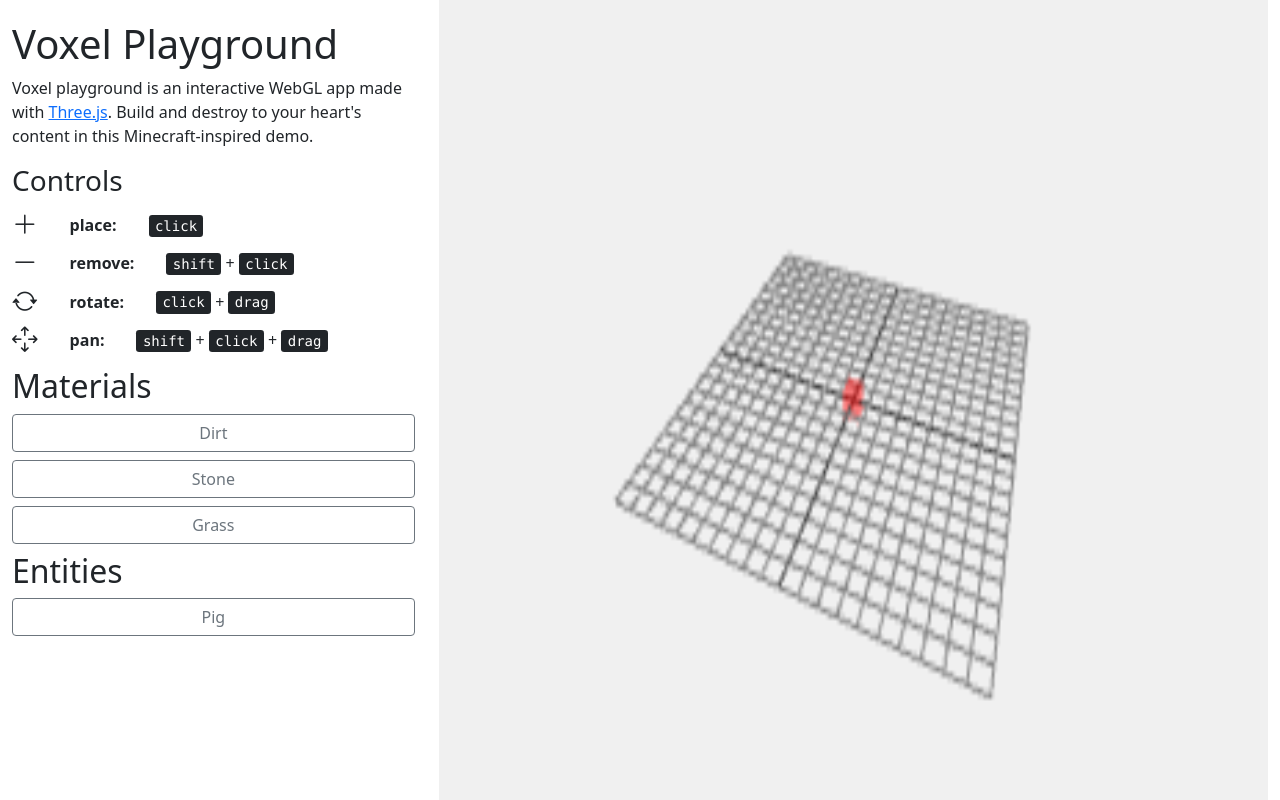
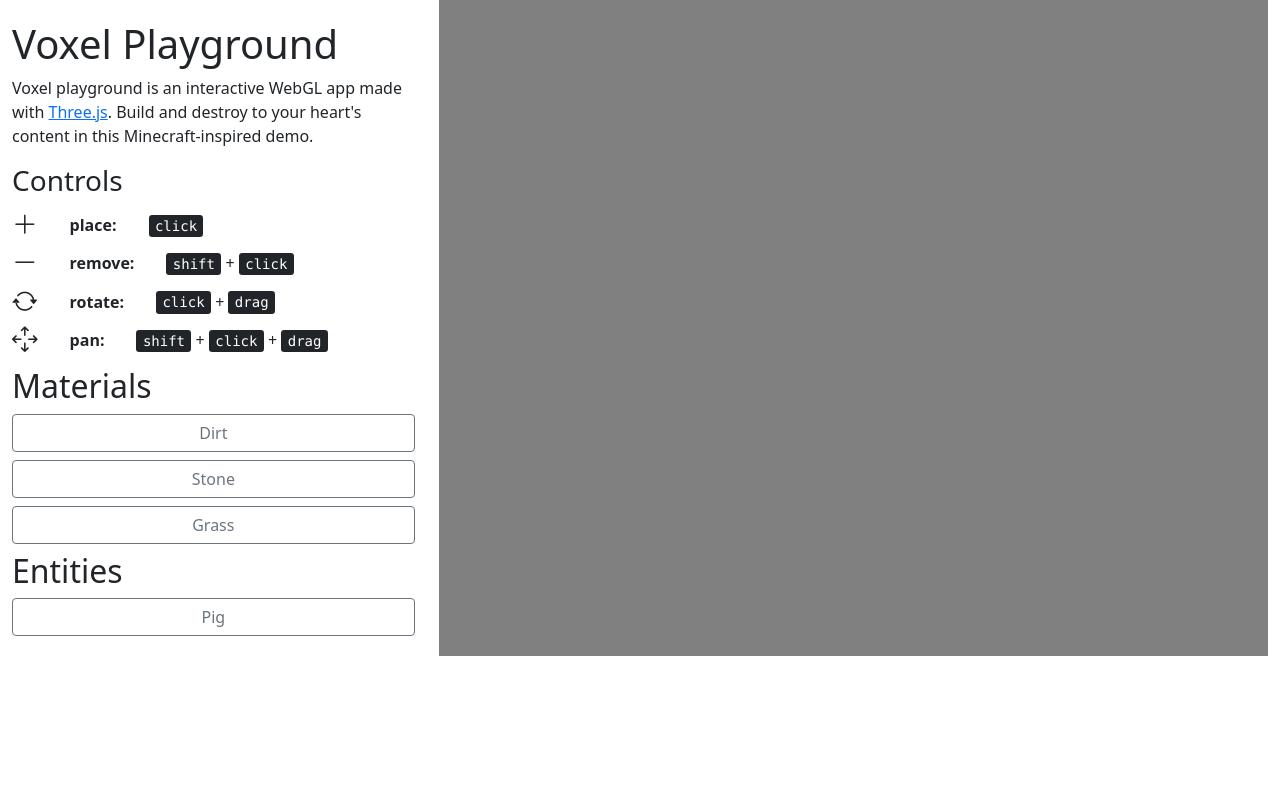
Before and after one commit to CodeCricut/VoxelPlayground, a website built with webpack: page index.html in a window 1280 px wide. Built offline with nearby package versions, Linux system fonts and the light colour scheme.

Commit message:
Add basic components and systems of three.js world

```diff
--- a/index.html
+++ b/index.html
@@ -80,7 +80,7 @@
                     </div>
                 </div>
                 <div class="col-md-8">
-                    <canvas id="three-canvas" width="300" height="150"></canvas>
+                    <div id="scene-container"></div>
                 </div>
             </div>
         </div>
--- /dev/null
+++ b/src/World/World.js
@@ -0,0 +1,33 @@
+import { createCamera } from './components/camera';
+import { createScene } from './components/scene';
+import { createRenderer } from './systems/Renderer';
+import { Resizer } from './systems/Resizer';
+import { Loop } from './systems/Loop';
+
+let camera, renderer, scene, resizer, loop;
+
+class World {
+    constructor(container) {
+        renderer = createRenderer(container);
+        camera = createCamera();
+        scene = createScene();
+
+        resizer = new Resizer(container, camera, renderer);
+
+        loop = new Loop(camera, scene, renderer);
+    }
+
+    render() {
+        renderer.render();
+    }
+
+    start() {
+        loop.start();
+    }
+
+    stop() {
+        loop.stop();
+    }
+}
+
+export { World };
--- /dev/null
+++ b/src/World/components/camera.js
@@ -0,0 +1,15 @@
+import { PerspectiveCamera } from 'three';
+
+const createCamera = () => {
+    const fov = 60;
+    const aspect = 1; // Dummy value, will be set by Resizer.js
+    const near = 0.1,
+        far = 2000;
+    const camera = new PerspectiveCamera(fov, aspect, near, far);
+
+    camera.position.set(0, 0, 10);
+
+    return camera;
+};
+
+export { createCamera };
--- /dev/null
+++ b/src/World/components/scene.js
@@ -0,0 +1,11 @@
+import { Color, Scene } from 'three';
+
+function createScene() {
+    const scene = new Scene();
+
+    scene.background = new Color('gray');
+
+    return scene;
+}
+
+export { createScene };
--- /dev/null
+++ b/src/World/systems/Loop.js
@@ -0,0 +1,32 @@
+import { Clock } from 'three';
+
+const clock = new Clock();
+
+class Loop {
+    constructor(camera, scene, renderer) {
+        this.camera = camera;
+        this.scene = scene;
+        this.renderer = renderer;
+        this.updatables = [];
+    }
+
+    start() {
+        this.renderer.setAnimationLoop(() => {
+            this.renderer.render(this.scene, this.camera);
+            this.tick();
+        });
+    }
+
+    end() {
+        this.renderer.setAnimationLoop(null);
+    }
+
+    tick() {
+        const delta = clock.getDelta();
+        for (const obj of this.updatables) {
+            obj.tick(delta);
+        }
+    }
+}
+
+export { Loop };
--- /dev/null
+++ b/src/World/systems/Renderer.js
@@ -0,0 +1,37 @@
+import { WebGLRenderer } from 'three';
+import { WEBGL } from './webgl';
+
+class Renderer extends WebGLRenderer {
+    constructor(container, parameters) {
+        super(parameters);
+        this.container = container;
+    }
+
+    get canRender() {
+        return WEBGL.isWebGLAvailable();
+    }
+
+    get renderErrorMessage() {
+        return WEBGL.getWebGLErrorMessage();
+    }
+
+    render() {
+        console.log('custom render');
+        if (this.canRender) {
+            super.render();
+        } else {
+            this.container.appendChild(this.renderErrorMessage);
+        }
+    }
+}
+
+const createRenderer = (container) => {
+    const renderer = new Renderer(container, { antialias: true });
+    renderer.physicallyCorrectLights = true;
+
+    if (renderer.canRender) container.append(renderer.domElement);
+
+    return renderer;
+};
+
+export { createRenderer };
--- /dev/null
+++ b/src/World/systems/Resizer.js
@@ -0,0 +1,27 @@
+const setSize = (container, camera, renderer) => {
+    // Update aspect ratio and frustrum
+    camera.aspect = container.innerWidth / container.innerHeight;
+    camera.updateProjectionMatrix();
+
+    // Update renderer AND canvas size
+    renderer.setSize(container.clientWidth, container.clientHeight);
+    // Update the pixel ratio to match device (can change when flipping mobile device)
+    renderer.setPixelRatio(window.devicePixelRatio);
+};
+
+class Resizer {
+    constructor(container, camera, renderer) {
+        setSize(container, camera, renderer);
+
+        window.addEventListener('resize', () => {
+            setSize(container, camera, renderer);
+            this.onResize();
+        });
+    }
+
+    // We can 'hook' into onResize outside of the class
+    // If you aren't rendering every frame, you should hook into this to render when this is called
+    onResize() {}
+}
+
+export { Resizer };
--- /dev/null
+++ b/src/World/systems/webgl.js
@@ -0,0 +1,67 @@
+var WEBGL = {
+    isWebGLAvailable: function () {
+        try {
+            var canvas = document.createElement('canvas');
+            return !!(
+                window.WebGLRenderingContext &&
+                (canvas.getContext('webgl') ||
+                    canvas.getContext('experimental-webgl'))
+            );
+        } catch (e) {
+            return false;
+        }
+    },
+
+    isWebGL2Available: function () {
+        try {
+            var canvas = document.createElement('canvas');
+            const isAvailable = !!(
+                window.WebGL2RenderingContext && canvas.getContext('webgl2')
+            );
+            document.removeChild(canvas);
+            return isAvailable;
+        } catch (e) {
+            return false;
+        }
+    },
+
+    getWebGLErrorMessage: function () {
+        return this.getErrorMessage(1);
+    },
+
+    getWebGL2ErrorMessage: function () {
+        return this.getErrorMessage(2);
+    },
+
+    getErrorMessage: function (version) {
+        var names = {
+            1: 'WebGL',
+            2: 'WebGL 2',
+        };
+
+        var contexts = {
+            1: window.WebGLRenderingContext,
+            2: window.WebGL2RenderingContext,
+        };
+
+        var message =
+            'Your $0 does not seem to support <a href="http://khronos.org/webgl/wiki/Getting_a_WebGL_Implementation" style="color:#000">$1</a>';
+
+        var element = document.createElement('div');
+        element.id = 'webgl-error-message';
+
+        if (contexts[version]) {
+            message = message.replace('$0', 'graphics card');
+        } else {
+            message = message.replace('$0', 'browser');
+        }
+
+        message = message.replace('$1', names[version]);
+
+        element.innerHTML = message;
+
+        return element;
+    },
+};
+
+module.exports = { WEBGL };
--- a/src/index.js
+++ b/src/index.js
@@ -1,13 +1,15 @@
-import { WEBGL } from './webgl';
-import { init, render } from './voxels';
+import { World } from './World/World';
 import '../static/styles/main.css';
 import 'bootstrap/dist/css/bootstrap.min.css';
 import 'bootstrap-icons/font/bootstrap-icons.css';
 
-if (WEBGL.isWebGLAvailable()) {
-    init();
-    render();
-} else {
-    let warning = WEBGL.getWebGLErrorMessage();
-    document.body.appendChild(warning);
-}
+const main = () => {
+    const container = document.querySelector('#scene-container');
+    console.dir(container);
+
+    const world = new World(container);
+
+    world.start();
+};
+
+main();
--- a/src/webgl.js
+++ /dev/null
@@ -1,62 +0,0 @@
-var WEBGL = {
-  isWebGLAvailable: function () {
-    try {
-      var canvas = document.createElement('canvas')
-      return !!(
-        window.WebGLRenderingContext &&
-        (canvas.getContext('webgl') || canvas.getContext('experimental-webgl'))
-      )
-    } catch (e) {
-      return false
-    }
-  },
-
-  isWebGL2Available: function () {
-    try {
-      var canvas = document.createElement('canvas')
-      return !!(window.WebGL2RenderingContext && canvas.getContext('webgl2'))
-    } catch (e) {
-      return false
-    }
-  },
-
-  getWebGLErrorMessage: function () {
-    return this.getErrorMessage(1)
-  },
-
-  getWebGL2ErrorMessage: function () {
-    return this.getErrorMessage(2)
-  },
-
-  getErrorMessage: function (version) {
-    var names = {
-      1: 'WebGL',
-      2: 'WebGL 2',
-    }
-
-    var contexts = {
-      1: window.WebGLRenderingContext,
-      2: window.WebGL2RenderingContext,
-    }
-
-    var message =
-      'Your $0 does not seem to support <a href="http://khronos.org/webgl/wiki/Getting_a_WebGL_Implementation" style="color:#000">$1</a>'
-
-    var element = document.createElement('div')
-    element.id = 'webgl-error-message'
-
-    if (contexts[version]) {
-      message = message.replace('$0', 'graphics card')
-    } else {
-      message = message.replace('$0', 'browser')
-    }
-
-    message = message.replace('$1', names[version])
-
-    element.innerHTML = message
-
-    return element
-  },
-}
-
-module.exports = { WEBGL }
--- a/static/styles/main.css
+++ b/static/styles/main.css
@@ -46,9 +46,9 @@ canvas {
     color: white;
 }
 
-#three-canvas {
-    width: 100% !important;
-    height: 100vh !important;
+#scene-container {
+    width: 100%;
+    height: 100%;
 }
 
 code {
@@ -59,7 +59,6 @@ code {
 }
 
 p {
-    /* overflow: scroll; */
     overflow: auto;
 }
 
```
